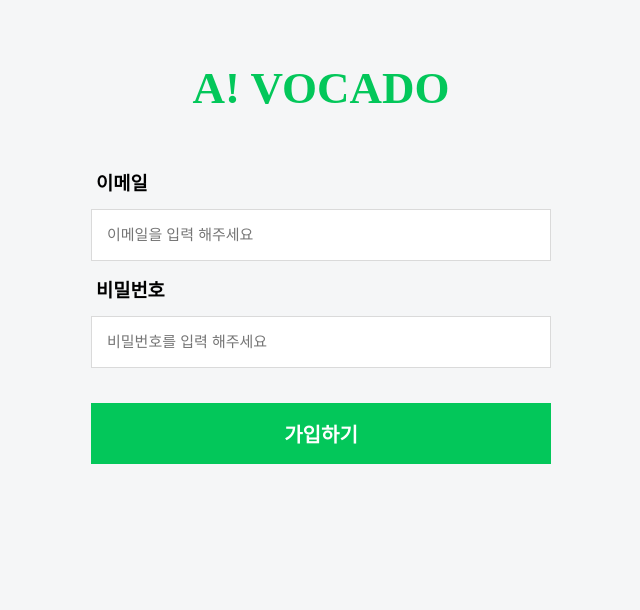
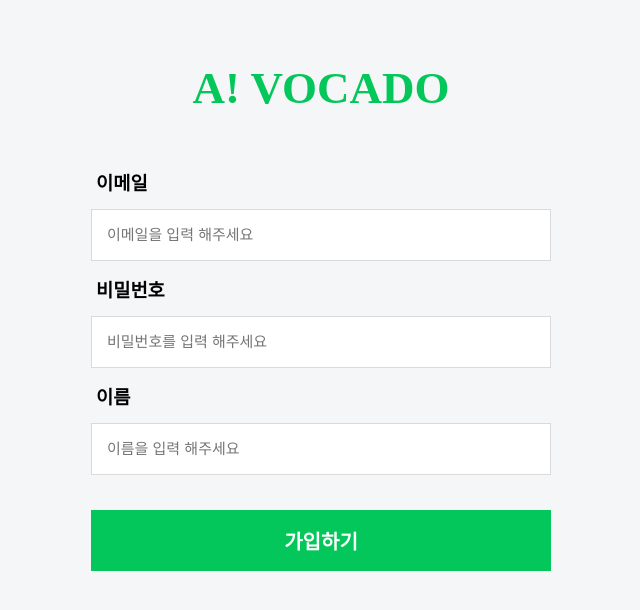
Before and after one commit to codestates/Avocado-AVocaDo, a React (Create React App) app in the folder client/: page /signup in a window 1280 px wide. Shown: the top 610 px of the page, without its empty margins (319-959 px from the left). Built offline with nearby package versions, Linux system fonts and the light colour scheme.

Commit message:
Add username in Signup
회원가입에 이름 입력란 추가

```diff
--- a/client/src/CSS/SignUp.css
+++ b/client/src/CSS/SignUp.css
@@ -67,7 +67,7 @@ a {
 }
 
 .id_area,
-.password_area {
+.password_area.username_area {
   position: relative;
 }
 
--- a/client/src/components/SignUp.js
+++ b/client/src/components/SignUp.js
@@ -98,6 +98,21 @@ class SignUp extends React.Component {
                   </span>
                 </div>
               </div>
+
+              <div className="username_area">
+                <h3>이름</h3>
+                <div className="input_row">
+                  <span className="input_box">
+                    <input
+                      className="signup_input"
+                      type="text"
+                      placeholder="이름을 입력 해주세요"
+                      maxLength="20"
+                      onChange={this.handleSignUpInput('username')}
+                    ></input>
+                  </span>
+                </div>
+              </div>
               <input
                 type="submit"
                 title="회원가입"
```
